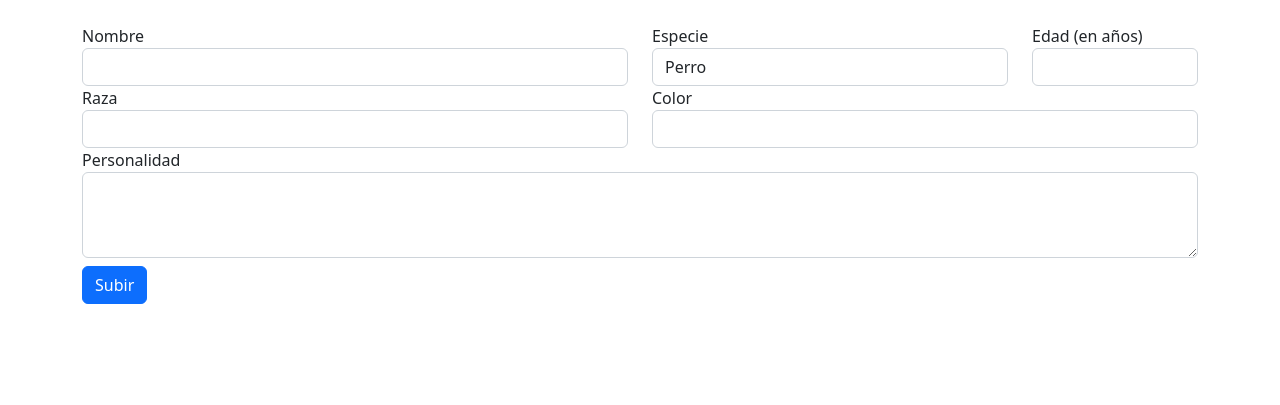
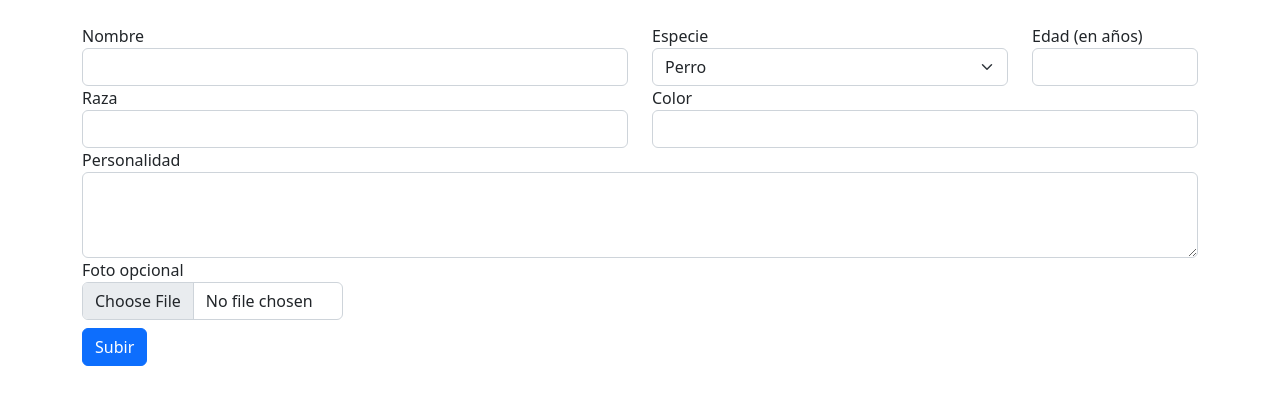
Before and after one commit to Juaky5555/Web2_Tpe, a PHP site: template templates/form_subida.phtml in a window 1280 px wide. Shown: the part 56-461 px from the top of the page. Run offline with PHP 8.4, Linux system fonts and the light colour scheme; the template is opened without the code that fills it, so the values that code supplies are empty; some libraries are stand-ins or nearby versions.

Commit message:
se modifico y actualizo el form de subida

```diff
--- a/templates/form_subida.phtml
+++ b/templates/form_subida.phtml
@@ -1,15 +1,15 @@
-<form action="agregar" method="POST" class="my-4">
+<form action="agregar" method="POST" class="my-4" enctype="multipart/form-data">
     <div class="row">
         <div class="col-6">
             <div class="form-group">
                 <label>Nombre</label>
-                <input required name="nombre" type="text" class="form-control">
+                <input required name="nombre" type="text" class="form-control"/>
             </div>
         </div>
         <div class="col-4">
             <div class="form-group">
                 <label>Especie</label>
-                <select required name="especie" class="form-control">
+                <select required name="especie" class="form-select">
                     <option value="1">Perro</option>
                     <option value="2">Gato</option>
                     <option value="3">Roedor</option>
@@ -19,7 +19,7 @@
         <div class="col-2">
             <div class="form-group">
                 <label>Edad (en años)</label>
-                <input required type="number" name="edad" class="form-control" min=0 max=100>
+                <input required type="number" name="edad" class="form-control" min=0 max=100 step="0.1"/>
             </div>
         </div>
     </div>
@@ -27,13 +27,13 @@
         <div class="col-6">
             <div class="form-group">
                 <label>Raza</label>
-                <input required name="raza" type="text" class="form-control">
+                <input required name="raza" type="text" class="form-control"/>
             </div>
         </div>
         <div class="col-6">
             <div class="form-group">
                 <label>Color</label>
-                <input required name="color" type="text" class="form-control">
+                <input required name="color" type="text" class="form-control"/>
             </div>
         </div>
     </div>
@@ -43,6 +43,14 @@
             <textarea name="personalidad" class="form-control" rows="3"></textarea>
         </div>
     </div>
+    <div class="row">
+        <div class="col-3">
+            <div class="form-group">
+                <label>Foto opcional</label>
+                <input type="file" name="imagen" class="form-control"/>
+            </div>
+        </div>
+    </div>
 
     <button type="submit" class="btn btn-primary mt-2">Subir</button>
 </form>
```
